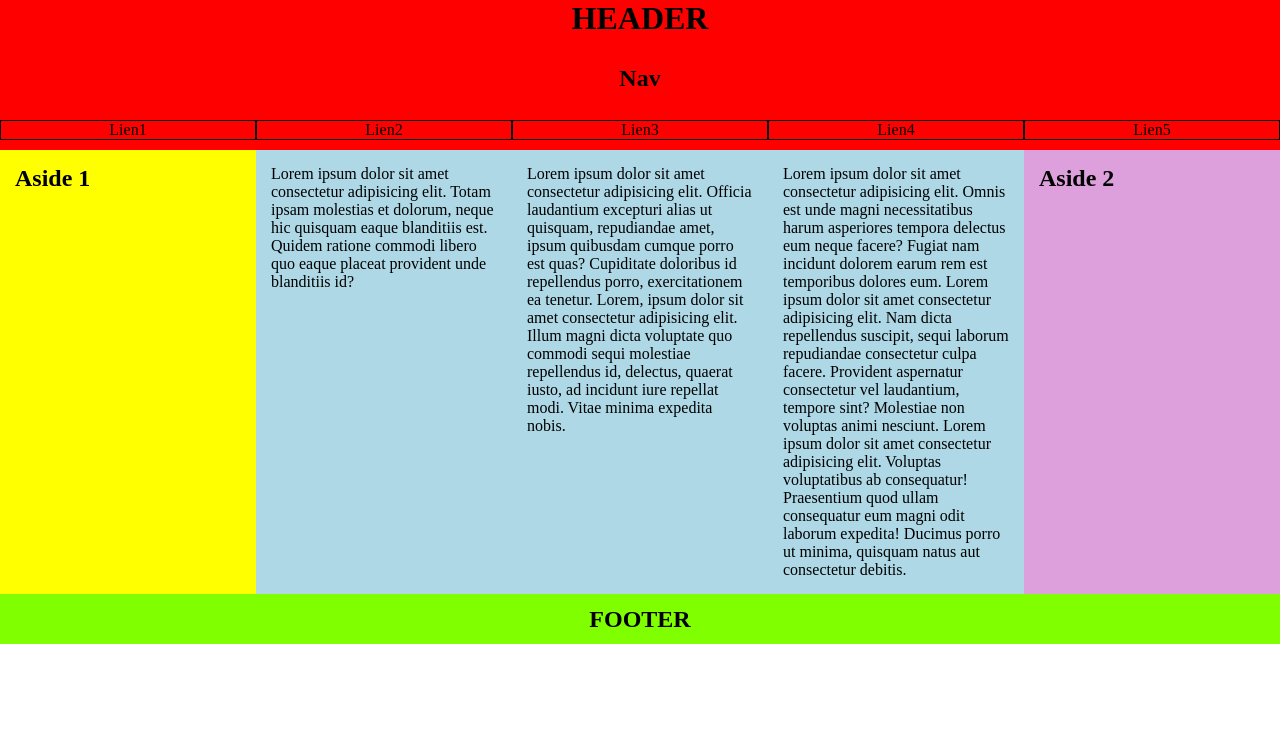
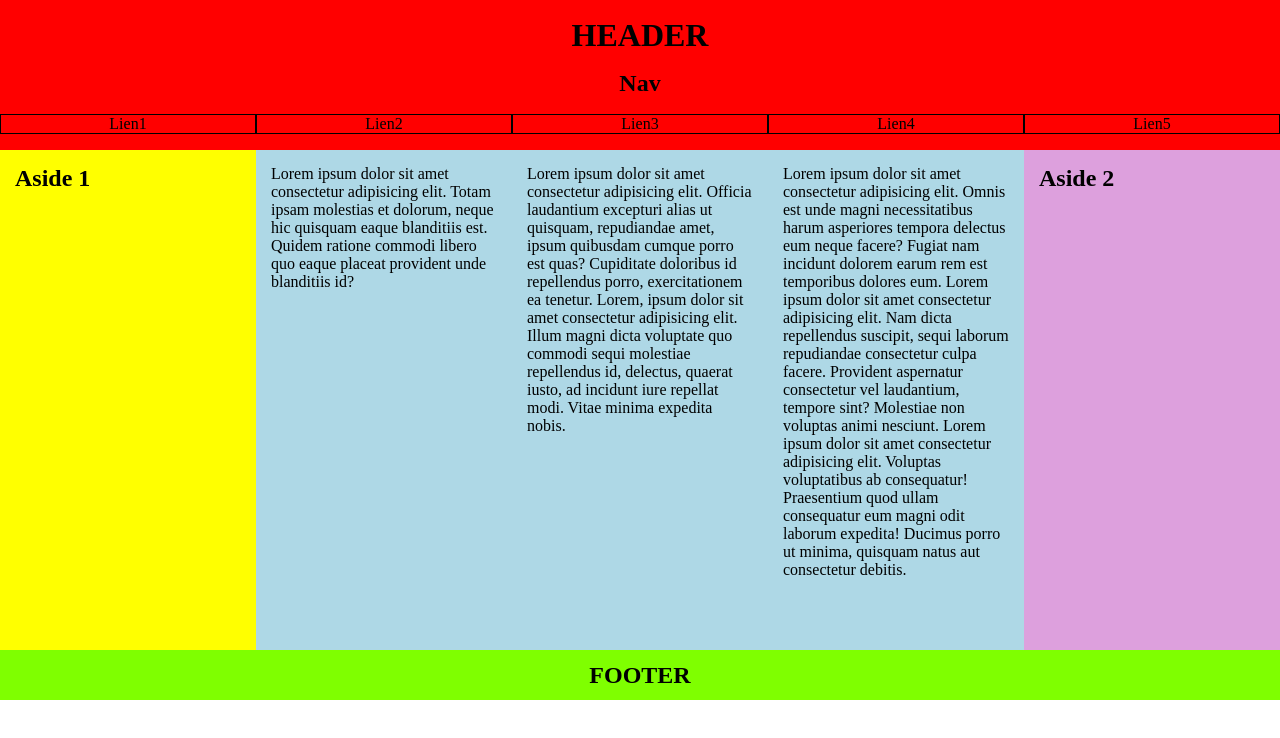
Before and after one commit to mliebaut/exercices-flex, a plain HTML site: page index.html in a window 1280 px wide. Drawn offline with Linux system fonts and the light colour scheme.

Commit message:
details opti

```diff
--- a/css/style.css
+++ b/css/style.css
@@ -8,10 +8,6 @@
     margin: 0;
 }
 
-body {
-    flex-direction: column;
-}
-
 /**********************************/
 /**************HEADER**************/
 /**********************************/
@@ -20,10 +16,9 @@ header {
     height: 150px;
     display: flex;
     flex-direction: column;
-    justify-content: space-between;
+    justify-content: space-evenly;
     background-color: red;
     text-align: center;
-    padding-bottom: 10px;
 }
 
 ul {
@@ -50,6 +45,7 @@ a {
 /**********************************/
 
 section {
+    height: 500px;
     display: flex;
     flex: 3;
     background-color: #AED8E6;
@@ -61,15 +57,16 @@ section {
     justify-content: space-around;
 }
 
-#aside1 {
+#aside {
     display: flex;
     flex: 1;
+}
+
+.asideYellow {
     background-color: yellow;
 }
 
-#aside2 {
-    display: flex;
-    flex: 1;
+.asidePink {
     background-color: plum;
 }
 
@@ -81,7 +78,6 @@ article {
     display: flex;
     flex: 1;
     margin: 15px;
-
 }
 
 /**********************************/
--- a/index.html
+++ b/index.html
@@ -5,7 +5,7 @@
     <meta name="viewport" content="width=device-width, initial-scale=1.0">
     <meta http-equiv="X-UA-Compatible" content="ie=edge">
     <link rel="stylesheet" href="./css/style.css">
-    <title>Document</title>
+    <title>Exercice FLEX</title>
 </head>
 <body>
     <header>
@@ -22,7 +22,7 @@
         </nav>
     </header>
     <section>
-        <aside id="aside1">
+        <aside id="aside" class="asideYellow">
             <h2 class="aside">Aside 1</h2>
         </aside>
         <section id="conteneur">
@@ -36,7 +36,7 @@
                 Lorem ipsum dolor sit amet consectetur adipisicing elit. Omnis est unde magni necessitatibus harum asperiores tempora delectus eum neque facere? Fugiat nam incidunt dolorem earum rem est temporibus dolores eum. Lorem ipsum dolor sit amet consectetur adipisicing elit. Nam dicta repellendus suscipit, sequi laborum repudiandae consectetur culpa facere. Provident aspernatur consectetur vel laudantium, tempore sint? Molestiae non voluptas animi nesciunt. Lorem ipsum dolor sit amet consectetur adipisicing elit. Voluptas voluptatibus ab consequatur! Praesentium quod ullam consequatur eum magni odit laborum expedita! Ducimus porro ut minima, quisquam natus aut consectetur debitis.
             </article>
         </section>
-        <aside id="aside2">
+        <aside id="aside" class="asidePink">
             <h2 class="aside">Aside 2</h2>
         </aside>
     </section>
```
